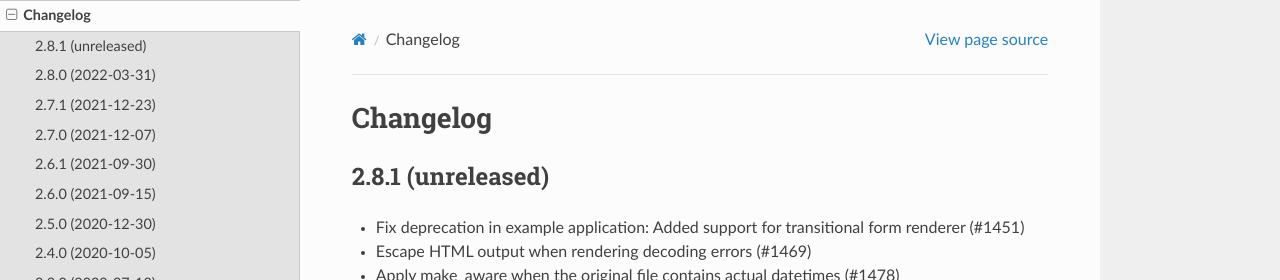
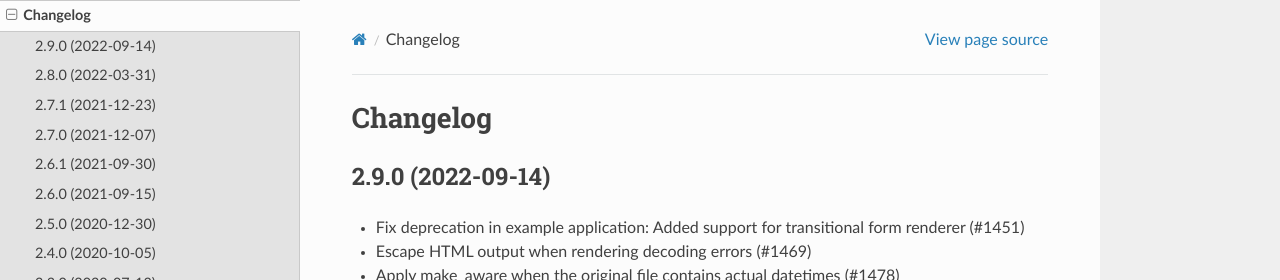
Before and after one commit to django-import-export/django-import-export, a Sphinx documentation site: the page built from docs/changelog.rst, in a window 1280 px wide and 900 px high. Shown: the top 280 px of the window. Built offline with Sphinx 7.4.7 and the Read the Docs theme 2.0.0, drawn with Linux system fonts in a browser that asks for light colours.

Commit message:
Preparing release 2.9.0

```diff
--- a/docs/changelog.rst
+++ b/docs/changelog.rst
@@ -1,7 +1,7 @@
 Changelog
 =========
 
-2.8.1 (unreleased)
+2.9.0 (2022-09-14)
 ------------------
 
 - Fix deprecation in example application: Added support for transitional form renderer (#1451)
--- a/import_export/__init__.py
+++ b/import_export/__init__.py
@@ -1 +1 @@
-__version__ = '2.8.1.dev0'
+__version__ = '2.9.0'
```
